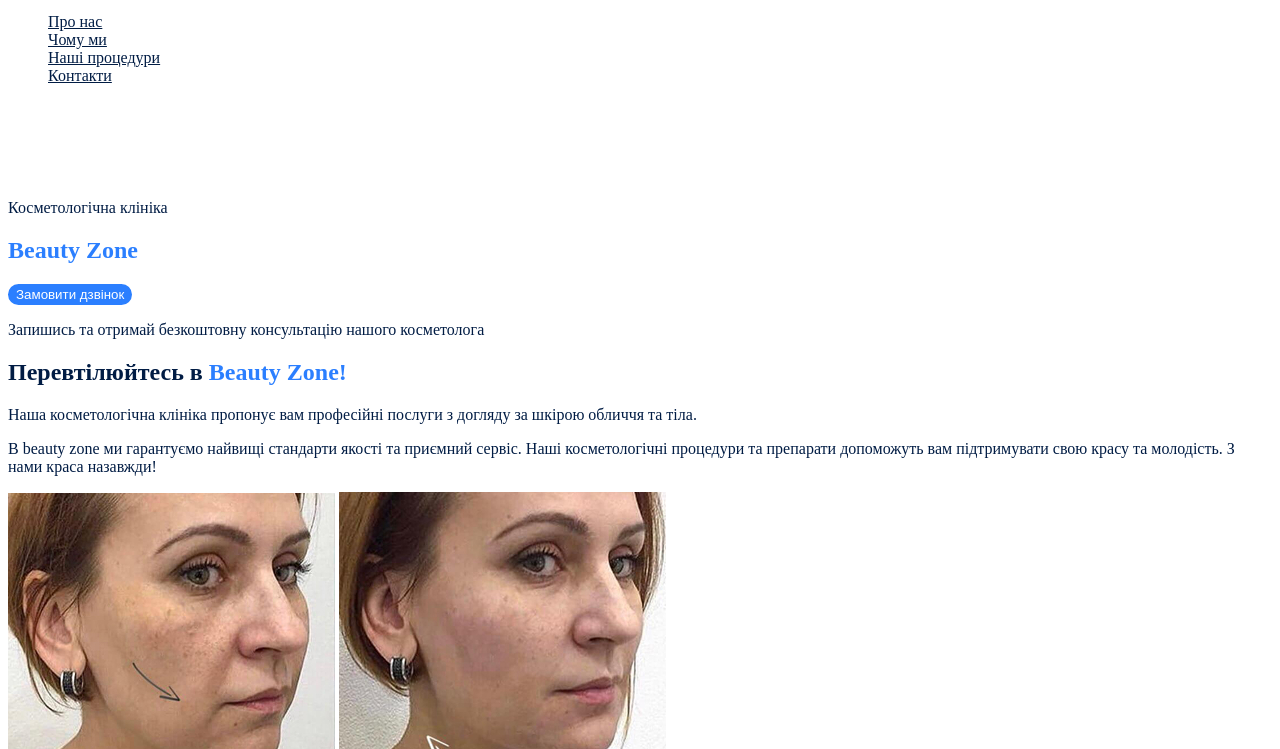
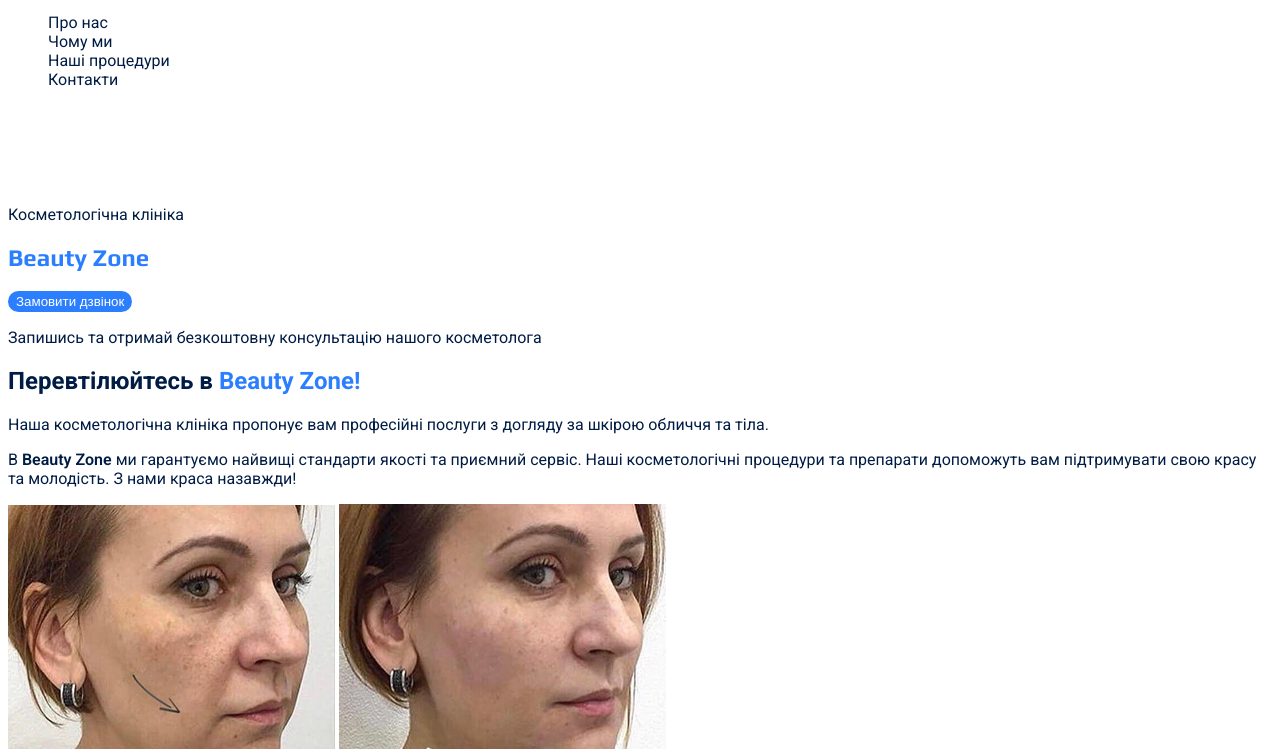
Before and after one commit to killingtime1401-cell/genius-homework, a plain HTML site: page index.html in a window 1280 px wide. Shown: the part 51-800 px from the top of the page. Drawn offline with Linux system fonts and the light colour scheme.

Commit message:
add text fond and styles

```diff
--- a/css/style.css
+++ b/css/style.css
@@ -10,6 +10,12 @@
 }
 body {
   color: var(--color-primary-dark);
+  font-family: 'Roboto', sans-serif;
+  font-weight: 400;
+}
+h2 {
+  font-family: 'Play' . sans-serif;
+  font-weight: 700;
 }
 /* Button */
 .button-order {
@@ -34,24 +40,38 @@
 /* Link */
 .header-link {
   color: var(--color-primary-dark);
+  text-decoration: none;
 }
 .header-link:hover {
   color: var(--color-brand);
+  font-weight: 700;
+  text-decoration: none;
 }
 .footer-link {
   color: var(--color-pimary-light);
+  text-decoration: none;
 }
 
 /* Hero section */
 .hero-title {
   color: var(--color-brand);
+  font-family: 'Play', sans-serif;
+  font-weight: 700;
+  text-transform: capitalize;
 }
 /* Section 2 */
 
 .accent-heading {
   color: var(--color-brand);
 }
-/* sectiom 3 */
+.changes .accent-heading {
+  text-transform: capitalize;
+}
+/* sectiom 4 */
 .procedure {
   color: var(--color-pimary-light);
 }
+.accent-p {
+  text-transform: capitalize;
+  font-weight: 600;
+}
--- a/index.html
+++ b/index.html
@@ -5,7 +5,19 @@
     <meta http-equiv="X-UA-Compatible" content="IE=edge" />
     <meta name="viewport" content="width=device-width, initial-scale=1.0" />
     <title>BeautyZone</title>
-
+    <!-- fonts Roboto from GoogleFonts -->
+    <link rel="preconnect" href="https://fonts.googleapis.com" />
+    <link rel="preconnect" href="https://fonts.gstatic.com" crossorigin />
+    <link
+      href="https://fonts.googleapis.com/css2?family=Roboto:ital,wght@0,100..900;1,100..900&display=swap"
+      rel="stylesheet"
+    />
+    <!-- font Play from GoogleFonts -->
+    <link
+      href="https://fonts.googleapis.com/css2?family=Play:wght@400;700&family=Roboto:ital,wght@0,100..900;1,100..900&display=swap"
+      rel="stylesheet"
+    />
+    <!-- add CSS to HTML -->
     <link rel="stylesheet" href="./css/style.css" />
   </head>
   <body>
@@ -47,13 +59,13 @@
     <main>
       <!-- 1 -->
       <p>Косметологічна клініка</p>
-      <section><h1 class="hero-title">Beauty Zone</h1></section>
+      <section><h1 class="hero-title">beauty zone</h1></section>
       <button class="button-order" type="button">Замовити дзвінок</button>
       <p>Запишись та отримай безкоштовну консультацію нашого косметолога</p>
       <!-- 2 -->
       <section id="about us">
         <h2 class="changes">
-          Перевтілюйтесь в <span class="accent-heading"> Beauty Zone! </span>
+          Перевтілюйтесь в <span class="accent-heading"> beauty zone! </span>
         </h2>
         <p>
           Наша косметологічна клініка пропонує вам професійні послуги з догляду
```
